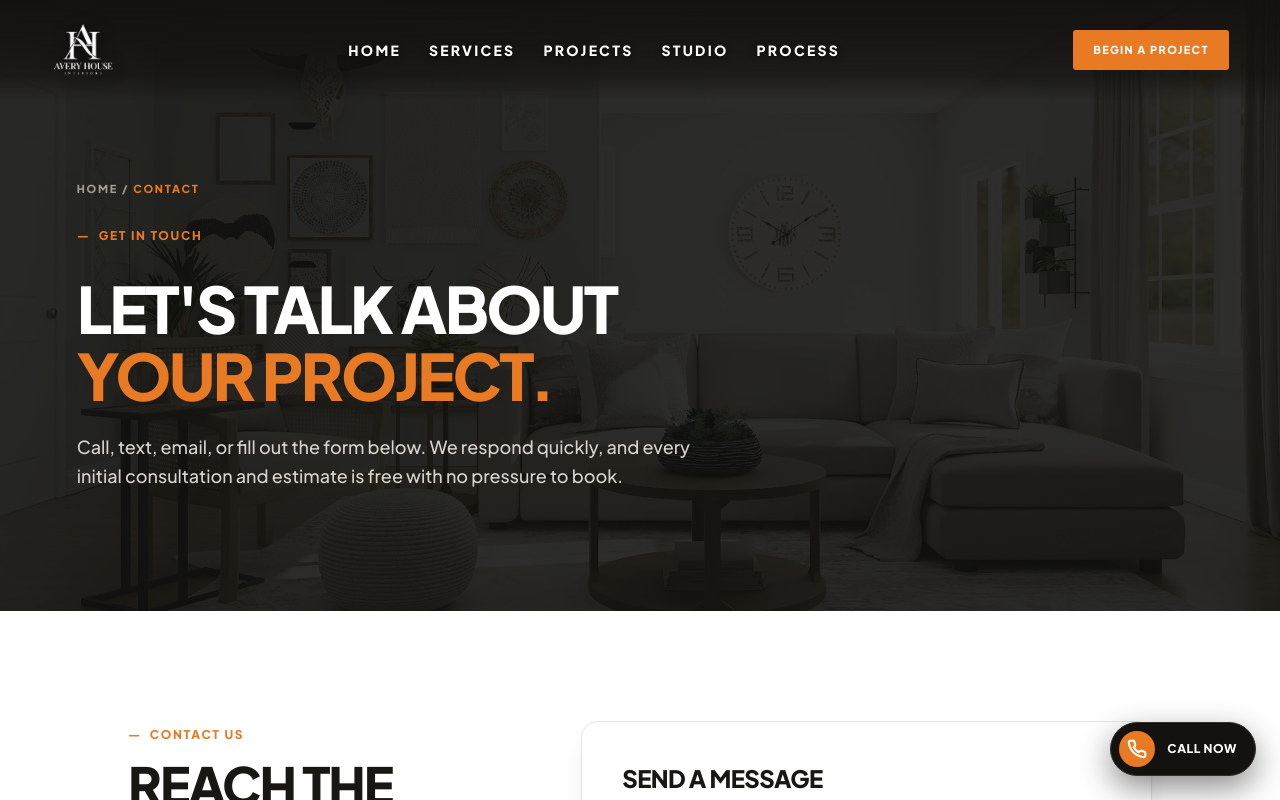
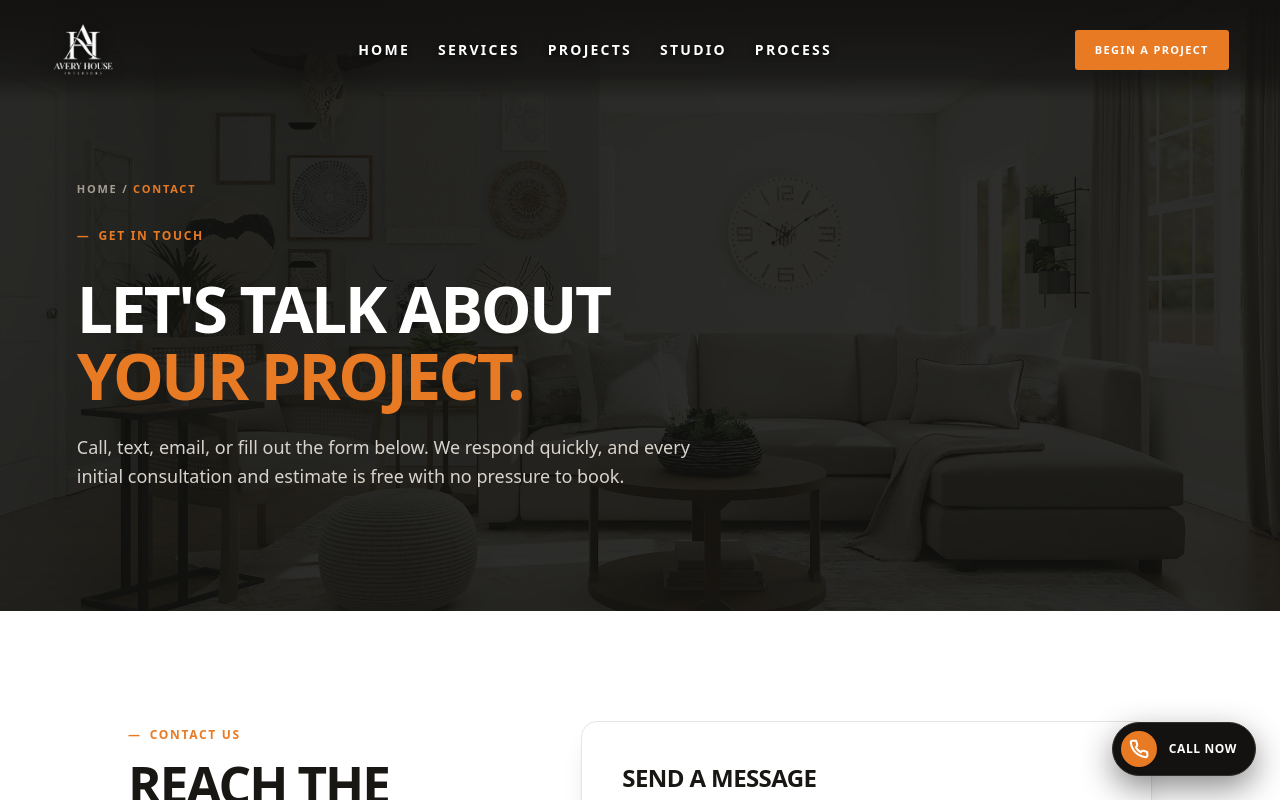
Before and after one commit to pbona01/interiors, a Next.js app: page /inquire in a window 1280 px wide. Shown: the top 800 px of the page. Built offline with nearby package versions, Linux system fonts and the light colour scheme.

Commit message:
Fix Vercel production build

```diff
--- a/next.config.ts
+++ b/next.config.ts
@@ -1,7 +1,6 @@
 import type { NextConfig } from "next";
 
 const nextConfig: NextConfig = {
-  output: "standalone",
   images: {
     remotePatterns: [
       {
--- a/package.json
+++ b/package.json
@@ -4,7 +4,7 @@
   "private": true,
   "scripts": {
     "dev": "next dev -p 3000 -H 0.0.0.0",
-    "build": "next build",
+    "build": "next build --webpack",
     "start": "next start -p 3000 -H 0.0.0.0",
     "lint": "eslint",
     "typecheck": "next typegen && tsc --noEmit"
--- a/src/app/layout.tsx
+++ b/src/app/layout.tsx
@@ -1,23 +1,16 @@
 import type { Metadata } from "next";
-import { Plus_Jakarta_Sans } from "next/font/google";
 import { site } from "@/config/site";
 import { createMetadata } from "@/lib/seo/metadata";
 import { SmoothScrollProvider } from "@/components/smooth-scroll-provider";
 import { FloatingCallBtn } from "@/components/floating-call-btn";
 import "./globals.css";
 
-const plusJakarta = Plus_Jakarta_Sans({
-  subsets: ["latin"],
-  weight: ["400", "500", "600", "700", "800"],
-  variable: "--font-sans",
-});
-
 export const metadata: Metadata = createMetadata(site, site.brand.name);
 
 export default function RootLayout({ children }: { children: React.ReactNode }) {
   return (
-    <html lang="en" className={`antialiased ${plusJakarta.variable}`}>
-      <body className={`${plusJakarta.className} overflow-x-hidden`}>
+    <html lang="en" className="antialiased">
+      <body className="overflow-x-hidden">
         <SmoothScrollProvider>
           {children}
           <FloatingCallBtn />
```
